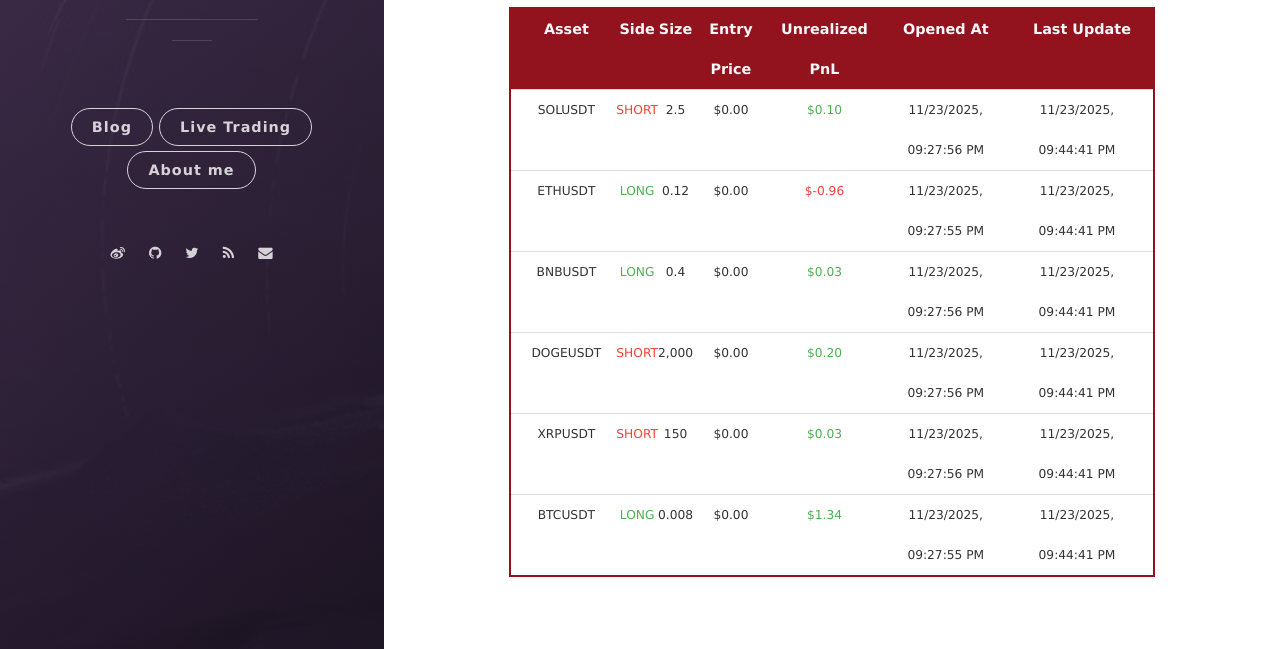
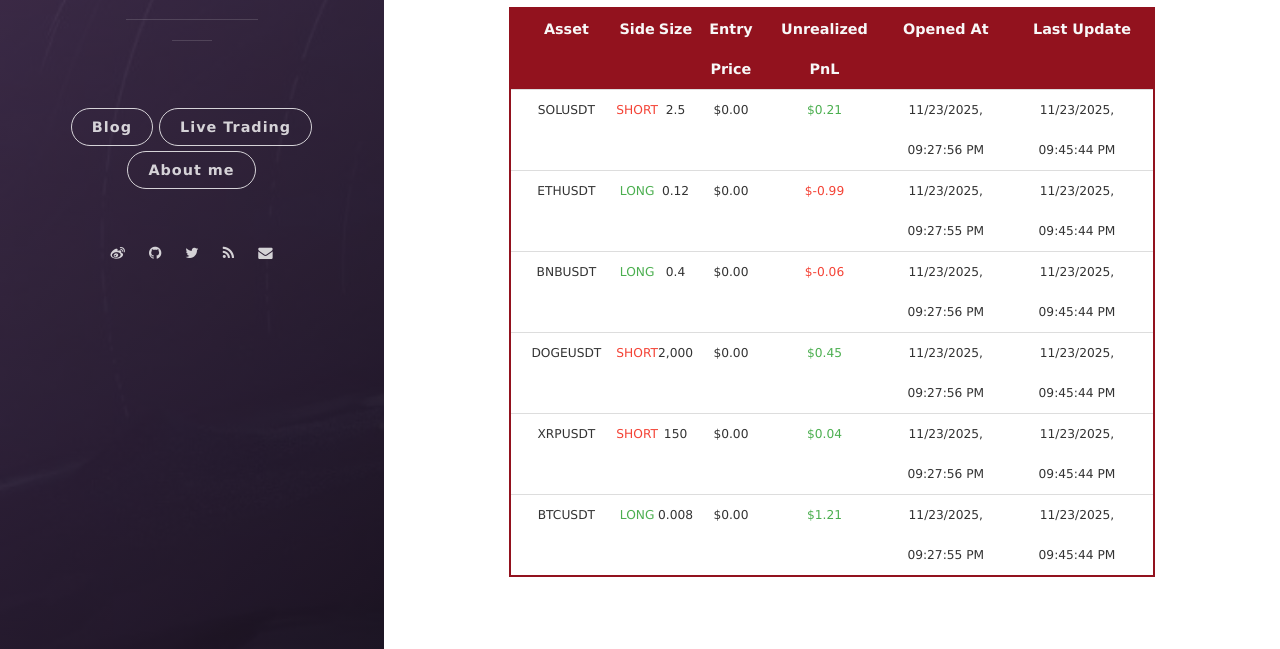
Before and after one commit to leeyegy/leeyegy.github.io, a Jekyll site: the page built from live-trading.html, in a window 1280 px wide and 1269 px high. Shown: the part 592-1241 px from the top of the window. Built offline with Jekyll 4.4.1, drawn with Linux system fonts in a browser that asks for light colours; nearby versions of some CDN libraries.

Commit message:
AccountMonitor: refresh positions 2025-11-24T05:45:44+08:00

```diff
--- a/assets/data/binance/positions.json
+++ b/assets/data/binance/positions.json
@@ -4,53 +4,53 @@
     "side": "SHORT",
     "size": 2.5,
     "entryPrice": 0.0,
-    "unrealizedPnl": 0.1,
+    "unrealizedPnl": 0.2128389,
     "openedAt": "2025-11-24T05:27:56+08:00",
-    "reportedAt": "2025-11-24T05:44:41+08:00"
+    "reportedAt": "2025-11-24T05:45:44+08:00"
   },
   {
     "symbol": "ETHUSDT",
     "side": "LONG",
     "size": 0.12,
     "entryPrice": 0.0,
-    "unrealizedPnl": -0.96,
+    "unrealizedPnl": -0.98952028,
     "openedAt": "2025-11-24T05:27:55+08:00",
-    "reportedAt": "2025-11-24T05:44:41+08:00"
+    "reportedAt": "2025-11-24T05:45:44+08:00"
   },
   {
     "symbol": "BNBUSDT",
     "side": "LONG",
     "size": 0.4,
     "entryPrice": 0.0,
-    "unrealizedPnl": 0.03090266,
+    "unrealizedPnl": -0.064,
     "openedAt": "2025-11-24T05:27:56+08:00",
-    "reportedAt": "2025-11-24T05:44:41+08:00"
+    "reportedAt": "2025-11-24T05:45:44+08:00"
   },
   {
     "symbol": "DOGEUSDT",
     "side": "SHORT",
     "size": 2000.0,
     "entryPrice": 0.0,
-    "unrealizedPnl": 0.2,
+    "unrealizedPnl": 0.4526,
     "openedAt": "2025-11-24T05:27:56+08:00",
-    "reportedAt": "2025-11-24T05:44:41+08:00"
+    "reportedAt": "2025-11-24T05:45:44+08:00"
   },
   {
     "symbol": "XRPUSDT",
     "side": "SHORT",
     "size": 150.0,
     "entryPrice": 0.0,
-    "unrealizedPnl": 0.03,
+    "unrealizedPnl": 0.0356715,
     "openedAt": "2025-11-24T05:27:56+08:00",
-    "reportedAt": "2025-11-24T05:44:41+08:00"
+    "reportedAt": "2025-11-24T05:45:44+08:00"
   },
   {
     "symbol": "BTCUSDT",
     "side": "LONG",
     "size": 0.008,
     "entryPrice": 0.0,
-    "unrealizedPnl": 1.3358,
+    "unrealizedPnl": 1.20886734,
     "openedAt": "2025-11-24T05:27:55+08:00",
-    "reportedAt": "2025-11-24T05:44:41+08:00"
+    "reportedAt": "2025-11-24T05:45:44+08:00"
   }
 ]
```
